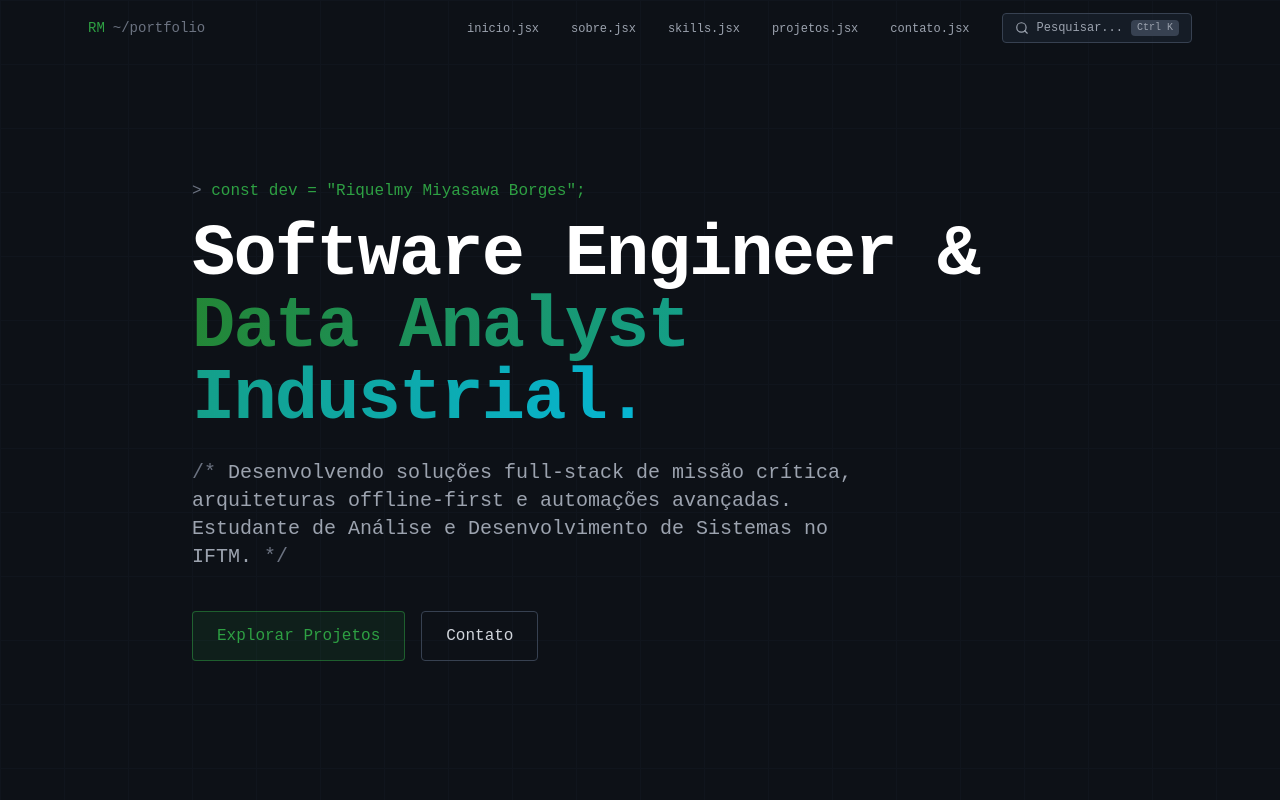
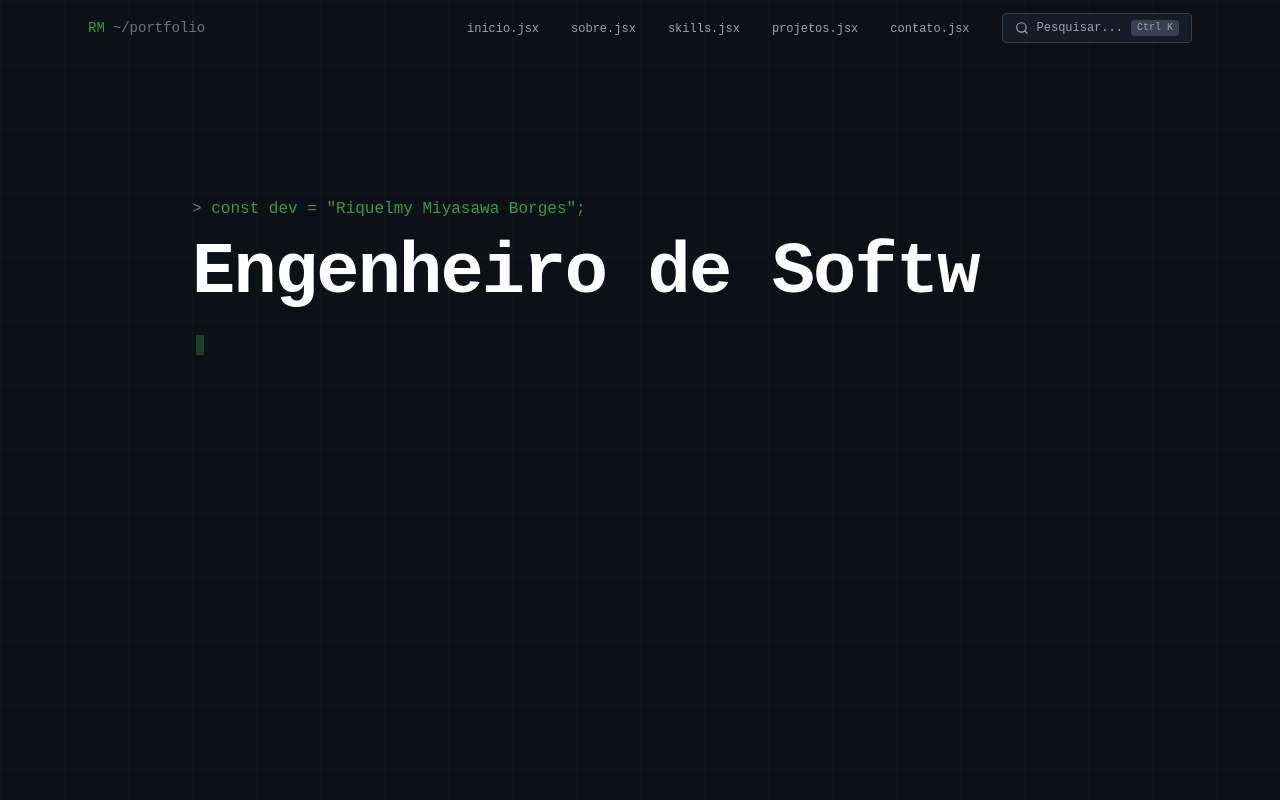
Before and after one commit to Sasagayo29/miyasawa-dev-portfolio, a React (Vite) app in the folder meu-portfolio/: page / in a window 1280 px wide. Shown: the top 800 px of the page. Built offline with nearby package versions, Linux system fonts and the light colour scheme.

Commit message:
melhorias

```diff
--- a/meu-portfolio/src/components/Hero.jsx
+++ b/meu-portfolio/src/components/Hero.jsx
@@ -1,4 +1,36 @@
-import React from 'react';
+import React, { useState, useEffect } from 'react';
+import { motion } from 'framer-motion';
+
+// Componente para simular a digitação
+const TypewriterText = ({ text, delay = 0, speed = 50, showCursor = false }) => {
+  const [displayedText, setDisplayedText] = useState("");
+
+  useEffect(() => {
+    let i = 0;
+    const timeout = setTimeout(() => {
+      const interval = setInterval(() => {
+        setDisplayedText(text.slice(0, i + 1));
+        i++;
+        if (i >= text.length) clearInterval(interval);
+      }, speed);
+      return () => clearInterval(interval);
+    }, delay);
+    return () => clearTimeout(timeout);
+  }, [text, delay, speed]);
+
+  return (
+    <span>
+      {displayedText}
+      {showCursor && (
+        <motion.span
+          animate={{ opacity: [1, 0] }}
+          transition={{ repeat: Infinity, duration: 0.8 }}
+          className="inline-block w-2 h-5 bg-terminal-green ml-1 align-middle"
+        />
+      )}
+    </span>
+  );
+};
 
 export default function Hero() {
   const scrollTo = (id) => {
@@ -9,27 +41,33 @@ export default function Hero() {
   };
 
   return (
-    // Altere a tag <section> para ter o id="inicio"
     <section id="inicio" className="min-h-screen flex flex-col justify-center bg-background text-gray-300 p-8 font-mono relative overflow-hidden">
       <div className="absolute inset-0 bg-[linear-gradient(to_right,#1f2937_1px,transparent_1px),linear-gradient(to_bottom,#1f2937_1px,transparent_1px)] bg-[size:4rem_4rem] opacity-20 pointer-events-none"></div>
 
       <div className="max-w-4xl mx-auto w-full z-10 mt-10">
-        <p className="text-terminal-green mb-4 text-sm md:text-base">
-          <span className="text-gray-500">{">"}</span> const dev = "Riquelmy Miyasawa Borges";
+        <p className="text-terminal-green mb-4 text-sm md:text-base h-6">
+          <span className="text-gray-500">{">"}</span> <TypewriterText text='const dev = "Riquelmy Miyasawa Borges";' speed={40} />
         </p>
 
-        <h1 className="text-5xl md:text-7xl font-bold text-white mb-6 tracking-tight">
-          Software Engineer &<br />
+        <h1 className="text-5xl md:text-7xl font-bold text-white mb-6 tracking-tight min-h-[140px] md:min-h-[180px]">
+          <TypewriterText text="Engenheiro de Software &" delay={1200} speed={40} />
+          <br />
           <span className="text-transparent bg-clip-text bg-gradient-to-r from-terminal-neon to-cyan-500">
-            Data Analyst Industrial.
+            <TypewriterText text="Data Analyst Industrial." delay={2200} speed={50} showCursor={true} />
           </span>
         </h1>
 
-        <p className="text-lg md:text-xl text-gray-400 mb-10 max-w-2xl leading-relaxed">
+        <motion.p
+          initial={{ opacity: 0 }} animate={{ opacity: 1 }} transition={{ delay: 3.5, duration: 1 }}
+          className="text-lg md:text-xl text-gray-400 mb-10 max-w-2xl leading-relaxed"
+        >
           <span className="text-gray-500">/*</span> Desenvolvendo soluções full-stack de missão crítica, arquiteturas offline-first e automações avançadas. Estudante de Análise e Desenvolvimento de Sistemas no IFTM. <span className="text-gray-500">*/</span>
-        </p>
+        </motion.p>
 
-        <div className="flex gap-4">
+        <motion.div
+          initial={{ opacity: 0, y: 10 }} animate={{ opacity: 1, y: 0 }} transition={{ delay: 3.8, duration: 0.5 }}
+          className="flex gap-4"
+        >
           <button
             onClick={() => scrollTo('projetos')}
             className="px-6 py-3 bg-terminal-green/10 text-terminal-green border border-terminal-green/50 hover:bg-terminal-green/20 hover:shadow-[0_0_15px_rgba(34,197,94,0.3)] transition-all rounded transition-colors duration-300"
@@ -42,7 +80,7 @@ export default function Hero() {
           >
             Contato
           </button>
-        </div>
+        </motion.div>
       </div>
     </section>
   );
--- a/meu-portfolio/src/components/Projects.jsx
+++ b/meu-portfolio/src/components/Projects.jsx
@@ -2,13 +2,67 @@ import React, { useState } from 'react';
 import { motion } from 'framer-motion';
 import { projects } from '../data/projects';
 import ProjectModal from './ProjectModal';
+
+// Sub-componente para gerir o brilho individual de cada cartão
+const GlowCard = ({ project, onClick, index }) => {
+  const [mousePosition, setMousePosition] = useState({ x: 0, y: 0 });
+
+  const handleMouseMove = (e) => {
+    const rect = e.currentTarget.getBoundingClientRect();
+    setMousePosition({
+      x: e.clientX - rect.left,
+      y: e.clientY - rect.top,
+    });
+  };
+
+  return (
+    <motion.div
+      initial={{ opacity: 0, y: 20 }}
+      whileInView={{ opacity: 1, y: 0 }}
+      viewport={{ once: true }}
+      transition={{ delay: index * 0.1 }}
+      onMouseMove={handleMouseMove}
+      onClick={() => onClick(project)}
+      className="relative bg-surface border border-gray-800 rounded-lg p-6 transition-all duration-300 group cursor-pointer flex flex-col overflow-hidden"
+    >
+      {/* Camada do Brilho (Glow) */}
+      <div
+        className="pointer-events-none absolute -inset-px rounded-lg opacity-0 transition duration-300 group-hover:opacity-100 z-0"
+        style={{
+          background: `radial-gradient(600px circle at ${mousePosition.x}px ${mousePosition.y}px, rgba(46, 160, 67, 0.15), transparent 40%)`
+        }}
+      />
+
+      {/* Conteúdo do Cartão (z-10 para ficar acima do brilho) */}
+      <div className="relative z-10 flex-1 flex flex-col">
+        <div className="flex justify-between items-start mb-4">
+          <h3 className="text-xl font-bold text-white group-hover:text-terminal-green transition-colors">
+            {project.title}
+          </h3>
+          <span className="text-xs text-terminal-yellow bg-terminal-yellow/10 px-2 py-1 rounded">
+            {project.category}
+          </span>
+        </div>
+        <p className="text-gray-400 mb-6 text-sm font-sans leading-relaxed">
+          {project.description}
+        </p>
+        <div className="flex flex-wrap gap-2 mt-auto">
+          {project.techStack?.map((tech, idx) => (
+            <span key={idx} className="text-xs text-cyan-400 bg-cyan-400/10 px-2 py-1 rounded border border-cyan-400/20">
+              {tech}
+            </span>
+          ))}
+        </div>
+      </div>
+    </motion.div>
+  );
+};
 
 export default function Projects() {
   const [activeCategory, setActiveCategory] = useState(projects.categories[0].name);
   const [selectedProject, setSelectedProject] = useState(null);
 
   return (
-    // Altere a tag <section> para ter o id="projetos"
     <section id="projetos" className="py-20 bg-background text-gray-300 font-mono border-t border-gray-800 relative">
       <div className="max-w-6xl mx-auto px-6">
 
@@ -23,34 +77,7 @@ export default function Projects() {
 
           <div className="grid grid-cols-1 md:grid-cols-2 gap-6">
             {projects.featured.map((project, idx) => (
-              <motion.div
-                key={project.id}
-                initial={{ opacity: 0, y: 20 }}
-                whileInView={{ opacity: 1, y: 0 }}
-                viewport={{ once: true }}
-                transition={{ delay: idx * 0.1 }}
-                onClick={() => setSelectedProject(project)}
-                className="bg-surface border border-gray-800 rounded-lg p-6 hover:border-terminal-green/50 hover:shadow-[0_0_15px_rgba(34,197,94,0.1)] transition-all duration-300 group cursor-pointer flex flex-col"
-              >
-                <div className="flex justify-between items-start mb-4">
-                  <h3 className="text-xl font-bold text-white group-hover:text-terminal-green transition-colors">
-                    {project.title}
-                  </h3>
-                  <span className="text-xs text-terminal-yellow bg-terminal-yellow/10 px-2 py-1 rounded">
-                    {project.category}
-                  </span>
-                </div>
-                <p className="text-gray-400 mb-6 text-sm font-sans leading-relaxed">
-                  {project.description}
-                </p>
-                <div className="flex flex-wrap gap-2 mt-auto">
-                  {project.techStack.map((tech, index) => (
-                    <span key={index} className="text-xs text-cyan-400 bg-cyan-400/10 px-2 py-1 rounded border border-cyan-400/20">
-                      {tech}
-                    </span>
-                  ))}
-                </div>
-              </motion.div>
+              <GlowCard key={project.id} project={project} index={idx} onClick={setSelectedProject} />
             ))}
           </div>
         </div>
@@ -92,9 +119,9 @@ export default function Projects() {
                 <div
                   key={index}
                   onClick={() => setSelectedProject(item)}
-                  className="bg-[#0f141b] border border-gray-800 rounded p-5 hover:border-gray-600 transition-colors cursor-pointer"
+                  className="bg-[#0f141b] border border-gray-800 rounded p-5 hover:border-gray-600 transition-colors cursor-pointer group"
                 >
-                  <h4 className="text-white font-bold mb-2">{item.title}</h4>
+                  <h4 className="text-white font-bold mb-2 group-hover:text-terminal-green transition-colors">{item.title}</h4>
                   <p className="text-gray-500 text-xs font-sans mb-4 min-h-[40px] line-clamp-2">
                     {item.desc}
                   </p>
```
